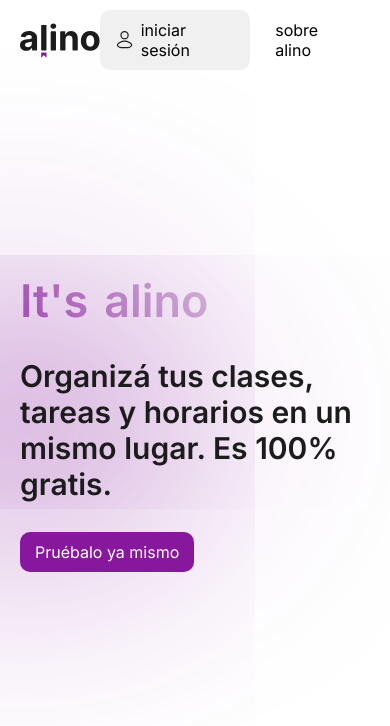
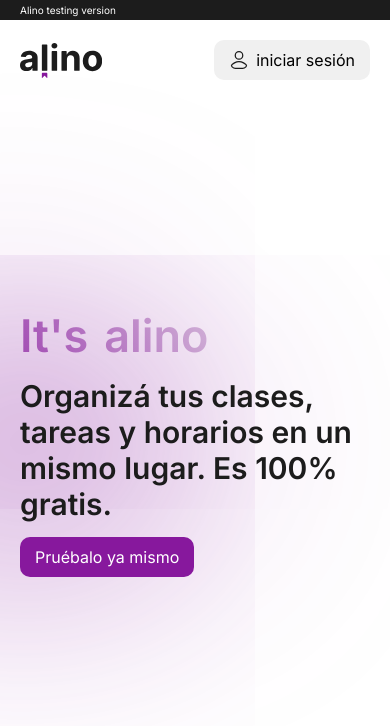
Before and after one commit to AgustinManelli/alino, a Next.js app: page / in a window 390 px wide. Shown: the top 726 px of the page. Built offline with nearby package versions, Linux system fonts and the light colour scheme.

Commit message:
update styles

```diff
--- a/src/app/layout.tsx
+++ b/src/app/layout.tsx
@@ -16,6 +16,21 @@ export default function RootLayout({
   return (
     <html lang="en">
       <body className={`${inter.className} antialiased`}>
+        <div
+          style={{
+            height: "20px",
+            width: "100vw",
+            backgroundColor: "#1c1c1c",
+            display: "flex",
+            justifyContent: "start",
+            alignItems: "center",
+            paddingLeft: "20px",
+          }}
+        >
+          <p style={{ color: "#fff", fontSize: "10px" }}>
+            Alino testing version
+          </p>
+        </div>
         {children} <Toaster />
       </body>
     </html>
--- a/src/components/home/header.module.css
+++ b/src/components/home/header.module.css
@@ -112,13 +112,10 @@
   }
 }
 
-@media only screen and (max-width: 600px) {
-  .hero {
-    padding-left: 50px;
-    padding-right: 50px;
+@media only screen and (max-width: 700px) {
+  .heroLeft {
+    gap: 15px;
   }
-}
-@media only screen and (max-width: 500px) {
   .hero {
     padding-left: 20px;
     padding-right: 20px;
@@ -133,7 +130,6 @@
 
   .animation {
     height: 55px;
-    margin-left: 1rem;
   }
 
   .animation > div > div {
--- a/src/components/home/navbar.module.css
+++ b/src/components/home/navbar.module.css
@@ -22,13 +22,7 @@
   gap: 10px;
 }
 
-@media only screen and (max-width: 600px) {
-  .navbar {
-    padding-left: 50px;
-    padding-right: 50px;
-  }
-}
-@media only screen and (max-width: 500px) {
+@media only screen and (max-width: 700px) {
   .navbar {
     padding-left: 20px;
     padding-right: 20px;
--- a/src/components/home/navbar.tsx
+++ b/src/components/home/navbar.tsx
@@ -26,14 +26,14 @@ export default function Navbar() {
               }}
             />
           </ButtonComponent>
-          <ButtonComponent
+          {/* <ButtonComponent
             name="sobre alino"
             back="transparent"
             hover="rgb(240, 240, 240)"
             letterColor="#000"
-            to="https://www.youtube.com"
+            to="/"
             strokeB={false}
-          ></ButtonComponent>
+          ></ButtonComponent> */}
         </div>
       </nav>
     </div>
```
